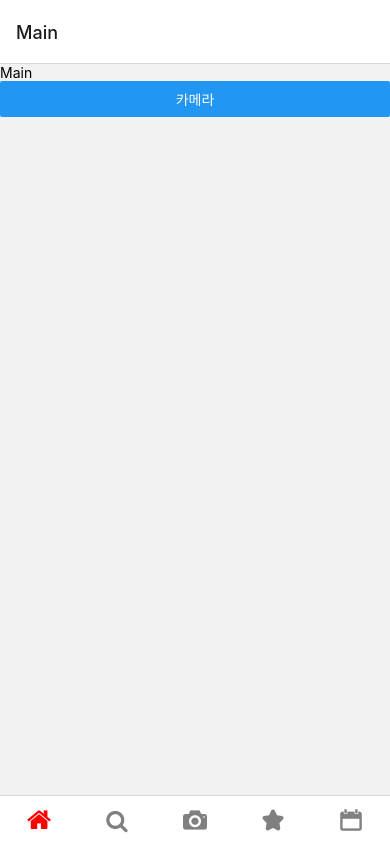
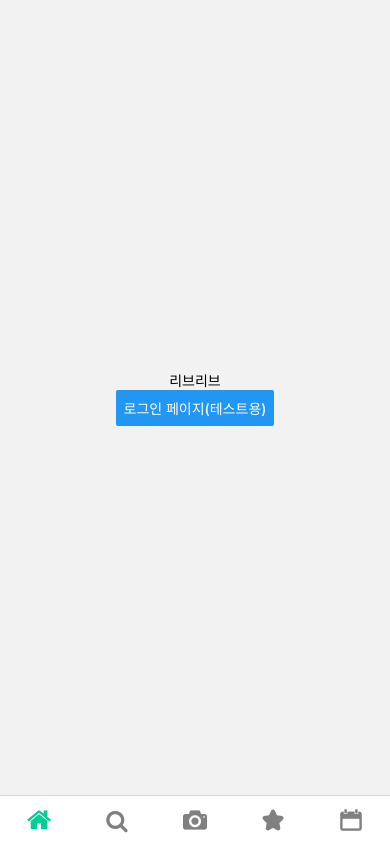
Before and after one commit to seongbiny/LeaveLive, a React Native app in the folder frontend/: screen /MainNavigator in a window 390 px wide. Built offline with nearby package versions, Linux system fonts and the light colour scheme.

Commit message:
:lipstick: [S06P31C105-80] Feat: Add ThemeProvider
ThemeProvider를 사용해서 네비게이션 색상을 변경했습니다.

```diff
--- a/frontend/src/App.tsx
+++ b/frontend/src/App.tsx
@@ -1,7 +1,13 @@
+import { ThemeProvider } from "styled-components/native";
 import Navigation from "./navigations";
+import { StatusBar } from "react-native";
+import { theme } from "./theme";
 
 export default function App() {
   return (
-    <Navigation />
+    <ThemeProvider theme={theme}>
+      <StatusBar backgroundColor={theme.white} barStyle="dark-content" />
+      <Navigation />
+    </ThemeProvider>
   );
 }
--- a/frontend/src/navigations/MainNavigator.tsx
+++ b/frontend/src/navigations/MainNavigator.tsx
@@ -1,20 +1,51 @@
-import React from "react";
+import React, { useContext } from "react";
+import { ThemeContext } from "styled-components/native";
 import { createStackNavigator } from "@react-navigation/stack";
-import { Main, Camera } from "../screens";
+import { Main, Login } from "../screens";
+import { MaterialIcons } from "@expo/vector-icons";
 
 // Screen에 넘길 파라미터가 없으면 undefined, 있다면 파라미터 객체를 작성해 주세요!
 export type MainParamList = {
-    Main: undefined,
-    Camera2: undefined,
-}
+  Main: undefined;
+  Login: { type: "user" };
+};
 
 const Stack = createStackNavigator<MainParamList>();
 
 const StackNav = () => {
-    return <Stack.Navigator>
-        <Stack.Screen name="Main" component={Main} />
-        <Stack.Screen name="Camera2" component={Camera} />
+  const theme = useContext(ThemeContext);
+  return (
+    <Stack.Navigator
+      screenOptions={{
+        headerTintColor: theme.main,
+        headerTitleAlign: "center",
+        headerTitleStyle: {
+          //   color: theme.text,
+        },
+        headerLeft: () => {
+          return (
+            <MaterialIcons
+              name="keyboard-arrow-left"
+              size={30}
+              style={{ marginLeft: 8 }}
+              color={theme.main}
+            />
+          );
+        },
+      }}
+    >
+      <Stack.Screen
+        name="Main"
+        component={Main}
+        options={{ headerShown: false }}
+      />
+      <Stack.Screen
+        name="Login"
+        component={Login}
+        initialParams={{ type: "user" }}
+      />
     </Stack.Navigator>
-}
+  );
+};
 
 export default StackNav;
--- a/frontend/src/navigations/Tab.tsx
+++ b/frontend/src/navigations/Tab.tsx
@@ -1,4 +1,5 @@
-import React from "react";
+import React, { useContext } from "react";
+import { ThemeContext } from "styled-components/native";
 import { createBottomTabNavigator } from "@react-navigation/bottom-tabs";
 import { Search, Camera, Bookmark, Diary } from "../screens";
 import MainNavigator from "./MainNavigator";
@@ -24,12 +25,13 @@ type TabBarIconProp = {
 const Tab = createBottomTabNavigator<TabParamList>();
 
 const TabNav = () => {
+  const theme = useContext(ThemeContext);
   return (
     <Tab.Navigator
       screenOptions={{
         headerShown: false,
         tabBarShowLabel: false,
-        tabBarActiveTintColor: "red",
+        tabBarActiveTintColor: theme.main,
       }}
     >
       <Tab.Screen
--- /dev/null
+++ b/frontend/src/screens/Login.tsx
@@ -0,0 +1,12 @@
+import React from "react";
+import { View, Text, Button } from "react-native";
+
+const Login = () => {
+  return (
+    <View>
+      <Text>Login</Text>
+    </View>
+  );
+};
+
+export default Login;
--- /dev/null
+++ b/frontend/src/screens/Main/Main.tsx
@@ -0,0 +1,28 @@
+import React from "react";
+import { Text, Button } from "react-native";
+import { StackNavigationProp } from "@react-navigation/stack";
+import { MainParamList } from "../../navigations/MainNavigator";
+import styled from "styled-components/native";
+
+type MainScreenNavigationProp = StackNavigationProp<MainParamList, "Main">;
+type Props = { navigation: MainScreenNavigationProp };
+
+const Container = styled.View`
+  flex: 1;
+  justify-content: center;
+  align-items: center;
+`;
+
+const Main = ({ navigation }: Props) => {
+  return (
+    <Container>
+      <Text>리브리브</Text>
+      <Button
+        title="로그인 페이지(테스트용)"
+        onPress={() => navigation.navigate("Login", { type: "user" })}
+      ></Button>
+    </Container>
+  );
+};
+
+export default Main;
--- a/frontend/src/screens/index.tsx
+++ b/frontend/src/screens/index.tsx
@@ -1,7 +1,10 @@
-import Main from "./main";
-import Search from "./search";
-import Camera from "./camera";
-import Bookmark from "./bookmark";
-import Diary from "./diary";
+import Main from "./Main/Main";
+import Search from "./Search";
+import Camera from "./Camera";
+import Bookmark from "./Bookmark";
+import Diary from "./Diary";
+
+import Login from "./Login";
 
 export { Main, Search, Camera, Bookmark, Diary };
+export { Login };
--- a/frontend/src/screens/main.tsx
+++ /dev/null
@@ -1,16 +0,0 @@
-import React from "react";
-import { View, Text, Button } from "react-native";
-import { StackNavigationProp } from "@react-navigation/stack";
-import { MainParamList } from "../navigations/MainNavigator";
-
-type MainScreenNavigationProp = StackNavigationProp<MainParamList, 'Main'>;
-type Props = { navigation: MainScreenNavigationProp };
-
-const Main = ({ navigation }: Props) => {
-    return <View>
-        <Text>Main</Text>
-        <Button title="카메라" onPress={() => navigation.navigate("Camera2") }></Button>
-    </View>
-}
-
-export default Main;
--- /dev/null
+++ b/frontend/src/theme.tsx
@@ -0,0 +1,12 @@
+const Colors = {
+  main: "#00CF95",
+  text: "#111111",
+  white: "#ffffff",
+};
+
+export const theme = {
+  // Default Colors
+  main: Colors.main,
+  text: Colors.text,
+  white: Colors.white,
+};
```
